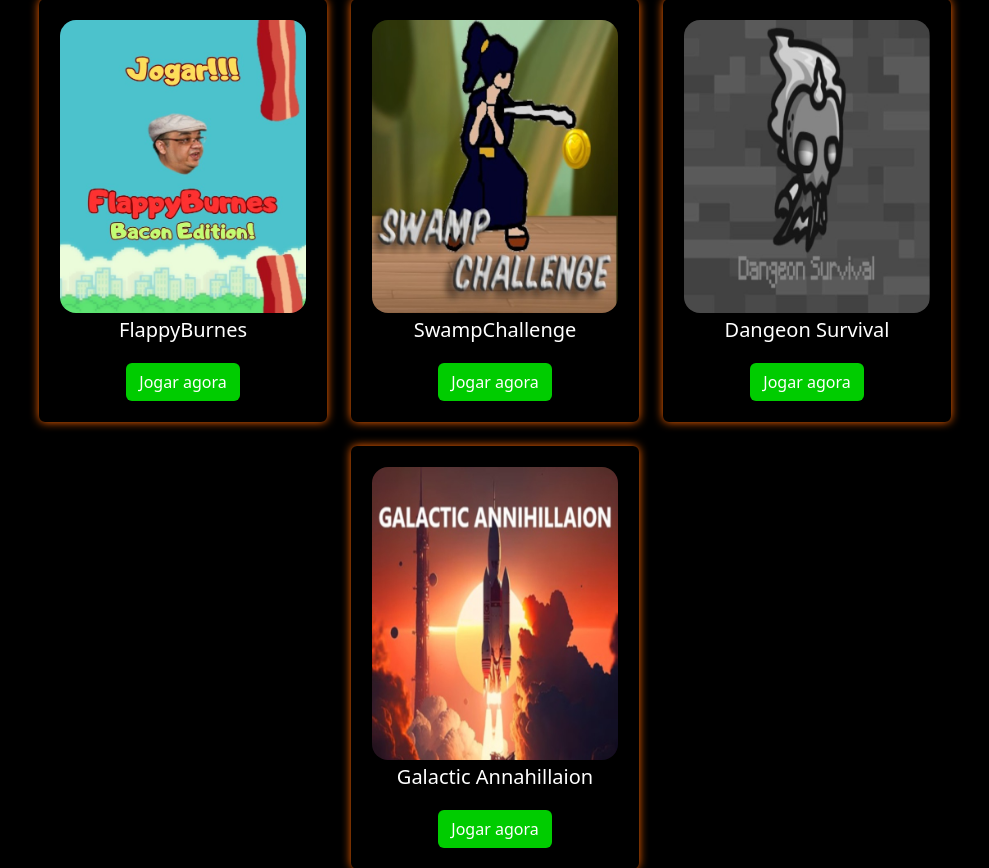
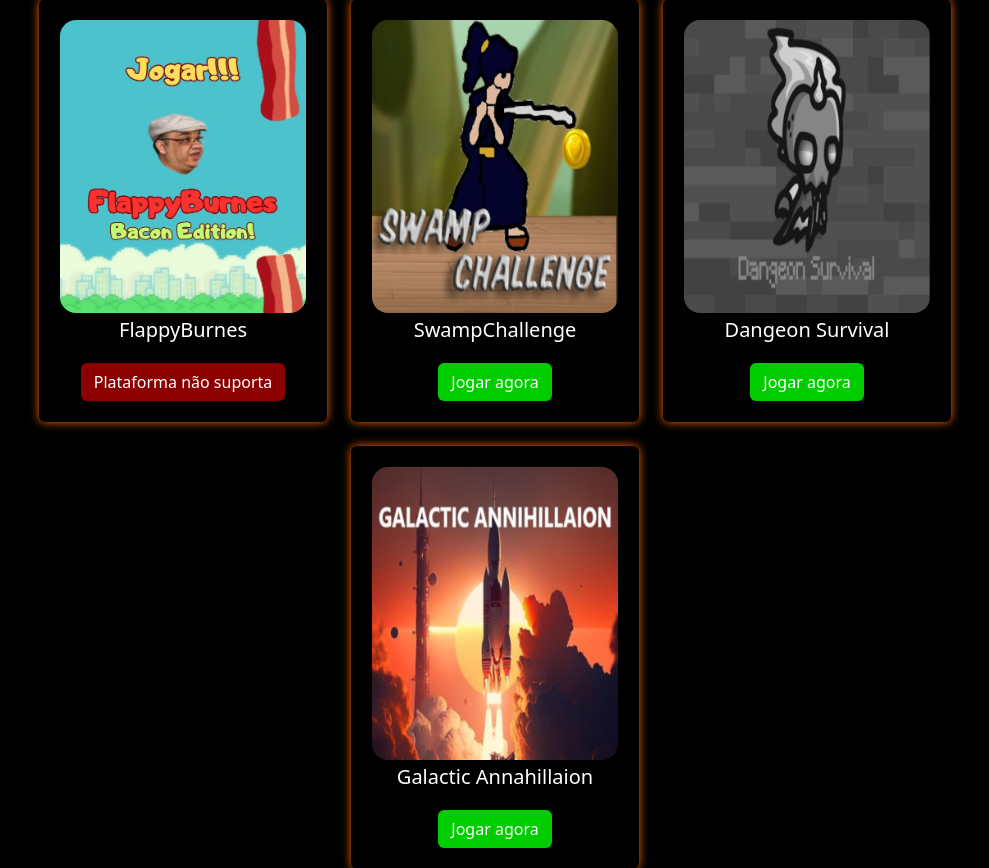
Before and after one commit to Marcosvini0001/TechAcademy2, a PHP site: page /techacademy2php/ in a window 1280 px wide. Shown: the part 477-1345 px from the top of the page, without its empty margins (145-1134 px from the left). Run offline with PHP 8.4, Linux system fonts and the light colour scheme; some libraries are stand-ins or nearby versions.

Commit message:
add botao plataforma nao suporta

```diff
--- a/paginas/home.php
+++ b/paginas/home.php
@@ -42,7 +42,7 @@
         <h5 style="color: white; margin: 5px;">FlappyBurnes</h3>
           <p class="card-text"></p>
           <a href="flappy/index.html" class="btn" id="btn-pc" target="_blank" style="background-color: #00CC00; color: white;">Jogar agora</a> <!-- PC - bloquear para Mobile -->
-          <a href="#" class="btn" id="btn-mobile" target="_blank" style="background-color: #00CC00; color: white;">Jogar agora</a> <!-- MOBILE - bloquar para PC -->
+          <a href="index.php?pagina=flappy" target="_blank" id="btn-mobile" class="btn" style="background-color: #8B0000; color: white;">Plataforma não suporta</a> <!-- MOBILE - bloquar para PC -->
       </div>
     </div>
 
@@ -53,7 +53,8 @@
         </a>
         <h5 style="color: white; margin: 5px;">SwampChallenge</h3>
           <p class="card-text"></p>
-          <a href="swamp/index.html" target="_blank" class="btn" style="background-color: #00CC00; color: white;">Jogar agora</a>
+          <a href="swamp/index.html" target="_blank" class="btn" id="btn-mobile" style="background-color: #00CC00; color: white;">Jogar agora</a>
+          <a href="index.php?pagina=swamp" target="_blank" id="btn-pc" class="btn" style="background-color: #8B0000; color: white;">Plataforma não suporta</a>
       </div>
     </div>
 
@@ -64,7 +65,8 @@
         </a>
         <h5 style="color: white; margin: 5px;">Dangeon Survival</h3>
           <p class="card-text"></p>
-          <a href="dangeon/index.html" class="btn" target="_blank" style="background-color: #00CC00; color: white;">Jogar agora</a>
+          <a href="dangeon/index.html" class="btn" target="_blank" id="btn-mobile" style="background-color: #00CC00; color: white;">Jogar agora</a>
+          <a href="index.php?pagina=dangeon" target="_blank" id="btn-pc" class="btn" style="background-color: #8B0000; color: white;">Plataforma não suporta</a>
       </div>
     </div>
 
@@ -75,7 +77,8 @@
         </a>
         <h5 style="color: white; margin: 5px;">Galactic Annahillaion</h3>
           <p class="card-text"></p>
-          <a href="galactic/index.html" class="btn" target="_blank" style="background-color: #00CC00; color: white;">Jogar agora</a>
+          <a href="galactic/index.html" class="btn" target="_blank" id="btn-mobile" style="background-color: #00CC00; color: white;">Jogar agora</a>
+          <a href="index.php?pagina=galactic" target="_blank" id="btn-pc" class="btn" style="background-color: #8B0000; color: white;">Plataforma não suporta</a>
       </div>
     </div>
 
```
